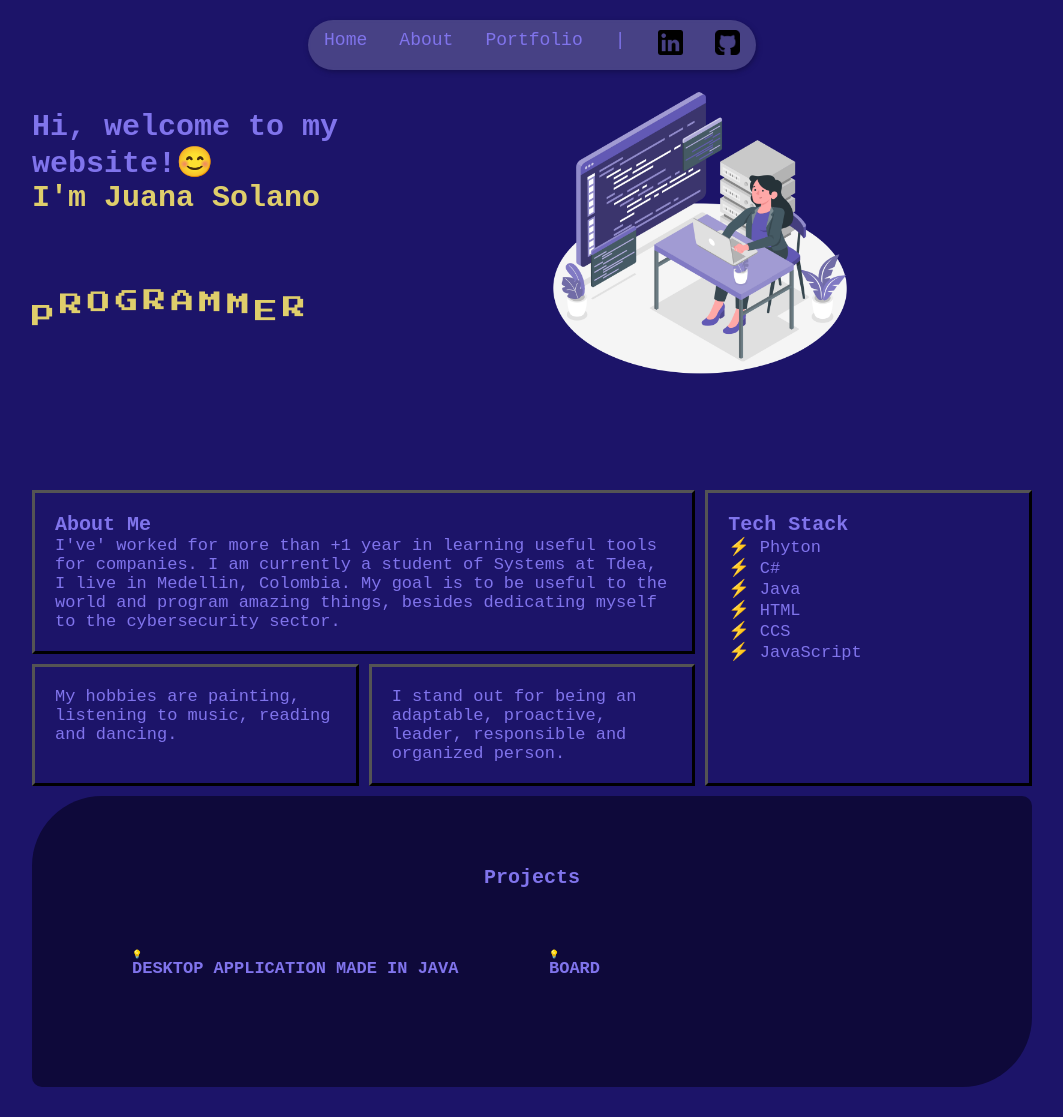
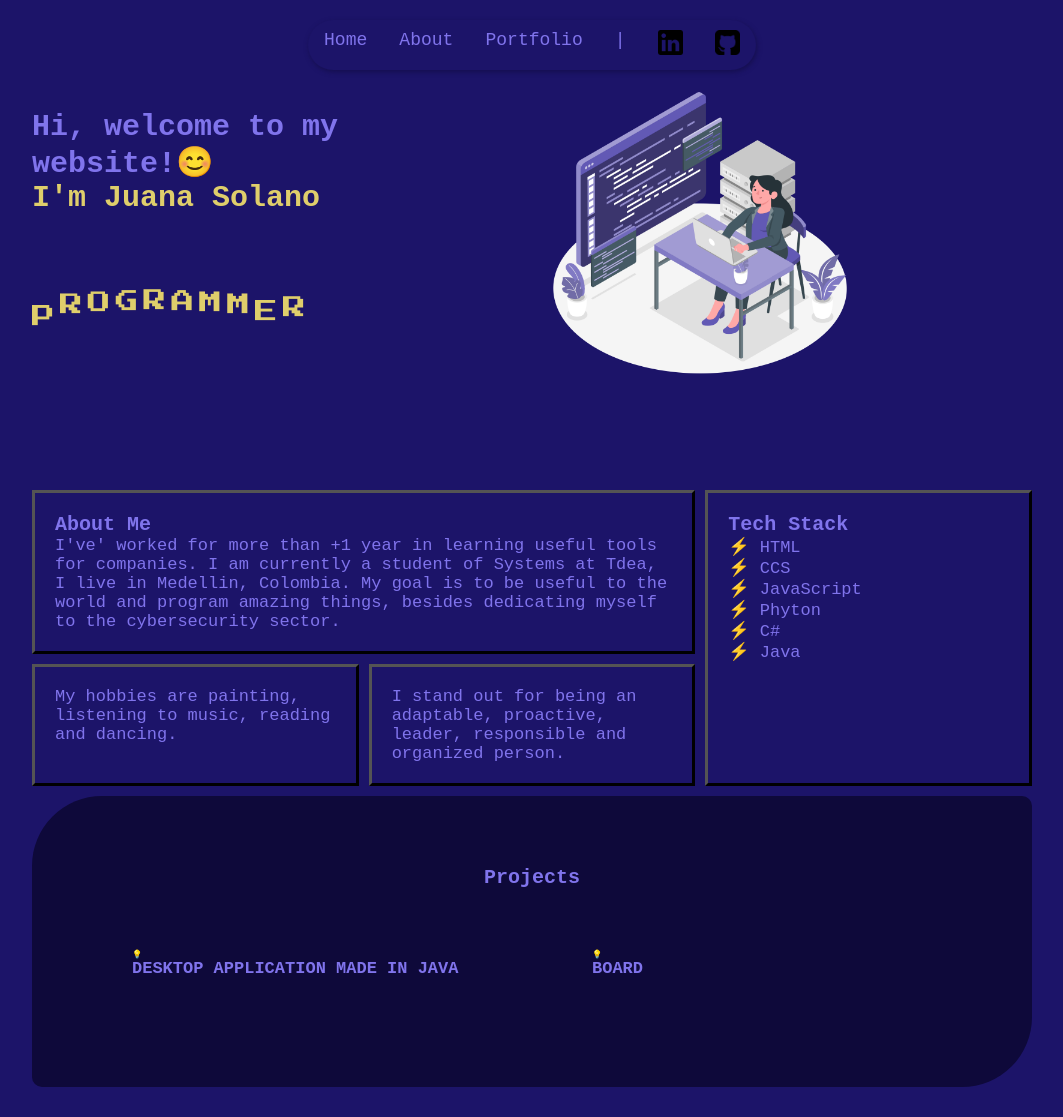
Before and after one commit to jsolano0112/Mywebsite, a plain HTML site: page index.html in a window 1280 px wide. Shown: the whole page, without its empty margins (108-1171 px from the left). Drawn offline with Linux system fonts and the light colour scheme.

Commit message:
empezando a agregar js

```diff
--- a/css/index.css
+++ b/css/index.css
@@ -53,9 +53,9 @@ body {
 .container .menu {
 	box-shadow: 1px 2px 5px #150F4F;
 	border-radius: 25px;
-	-webkit-backdrop-filter: blur(.2rem);
+	/* -webkit-backdrop-filter: blur(.2rem);
 	backdrop-filter: blur(.2rem);
-	background-color: rgba(243, 243, 243, 0.2);
+	background-color: rgba(243, 243, 243, 0.2); */
 	min-width: 35%;
 	position: fixed;
 
@@ -201,7 +201,7 @@ h6 {
 .portfolio .portfolio_container {
 	margin-top: 3rem;
 	display: grid;
-	grid-template-columns: 45% 45%;
+	grid-template-columns: 50% 50%;
 	width: 100%;
 	gap: 3rem;
 }
--- a/index.html
+++ b/index.html
@@ -8,8 +8,6 @@
 	<link rel="stylesheet" type="text/css" href="css/keyfr.css">
 	<link rel="stylesheet" type="text/css" href="css/table.css">
 	<link rel="stylesheet" type="text/css" href="css/phone.css">
-	<script src="js/codigo.js"></script>
-
 	<link rel="icon" href="img/favi.png">
 
 </head>
@@ -91,12 +89,12 @@
 			<article>
 				<h5>Tech Stack</h5>
 				<ul>
+					<li>HTML</li>
+					<li>CCS</li>
+					<li>JavaScript</li>
 					<li>Phyton</li>
 					<li>C#</li>
 					<li>Java</li>
-					<li>HTML</li>
-					<li>CCS</li>
-					<li>JavaScript</li>
 				</ul>
 			</article>
 		</section>
@@ -127,6 +125,7 @@
 		</section>
 	</main>
 
+	<script src="js/codigo.js"></script>
 </body>
 
 
--- a/js/codigo.js
+++ b/js/codigo.js
@@ -1,4 +1,2 @@
 window.addEventListener("scroll", function(){
-    var nav = this.document.querySelector("box_menu");
-    nav.classList.toggle('abajo', window.scrollY>0);
 })
```
